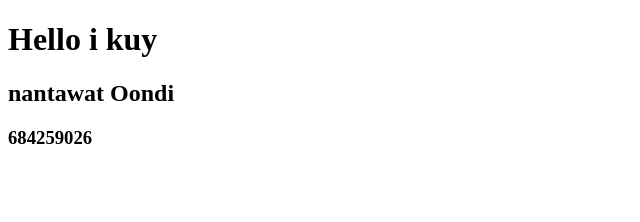
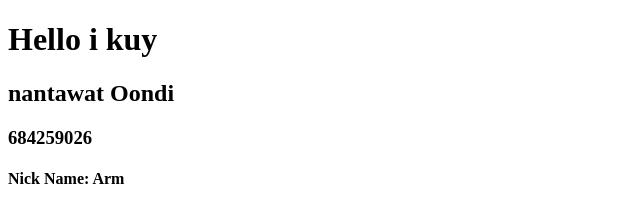
Before and after one commit to 684259026-crypto/Web1-684259026, a plain HTML site: page index.html in a window 1280 px wide. Shown: the whole page, without its empty margins (0-640 px from the left). Drawn offline with Linux system fonts and the light colour scheme.

Commit message:
insert Nick Name

```diff
--- a/index.html
+++ b/index.html
@@ -9,5 +9,6 @@
     <h1>Hello i kuy</h1>
     <h2>nantawat Oondi</h2>
     <h3>684259026</h3>
+    <h4>Nick Name: Arm</h4>
 </body>
 </html>
```
